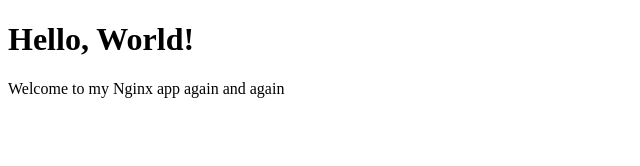
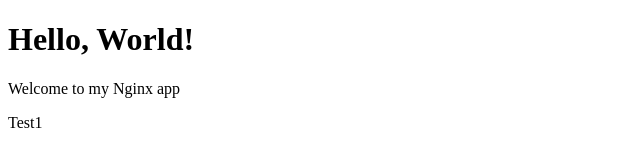
Before and after one commit to kamranbeu2/nginx-hello, a plain HTML site: page src/index.html in a window 1280 px wide. Shown: the whole page, without its empty margins (0-640 px from the left). Drawn offline with Linux system fonts and the light colour scheme.

Commit message:
Update index.html

```diff
--- a/src/index.html
+++ b/src/index.html
@@ -5,6 +5,7 @@
 </head>
 <body>
     <h1>Hello, World!</h1>
-    <p>Welcome to my Nginx app again and again</p>
+    <p>Welcome to my Nginx app </p>
+    <p>Test1 </p>
 </body>
 </html>
```
